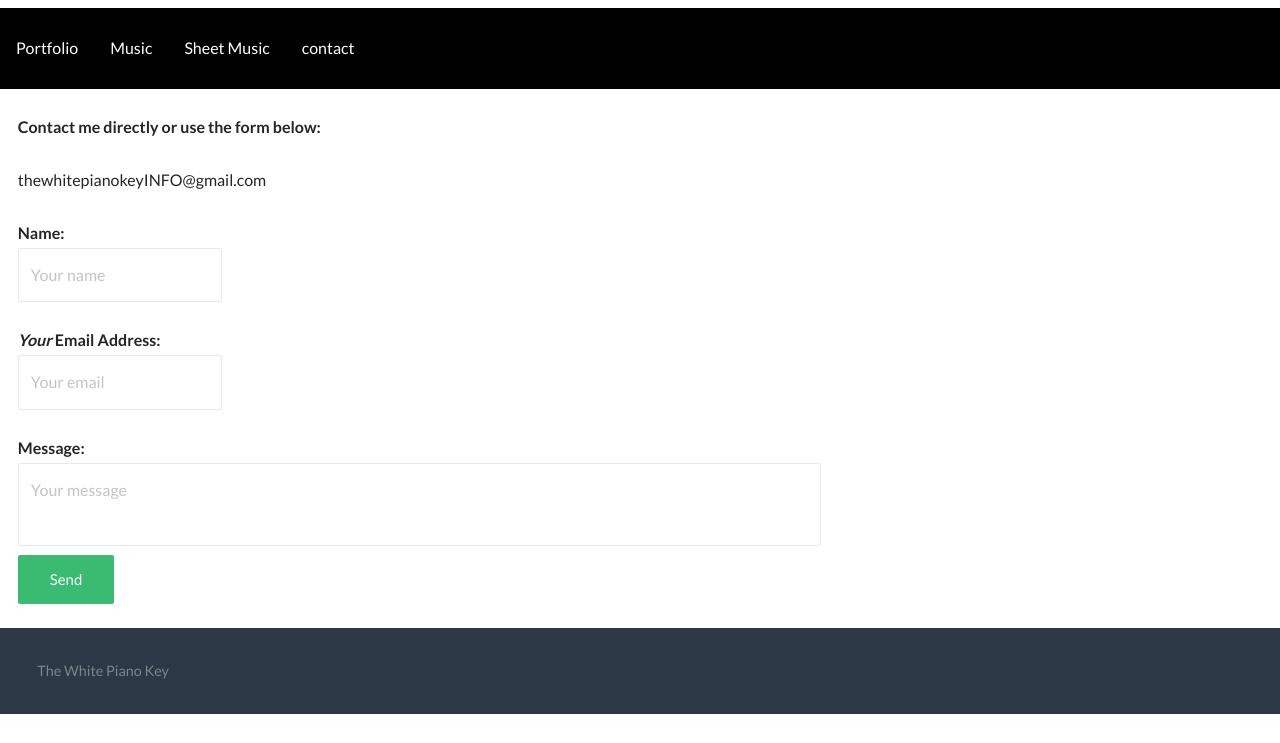
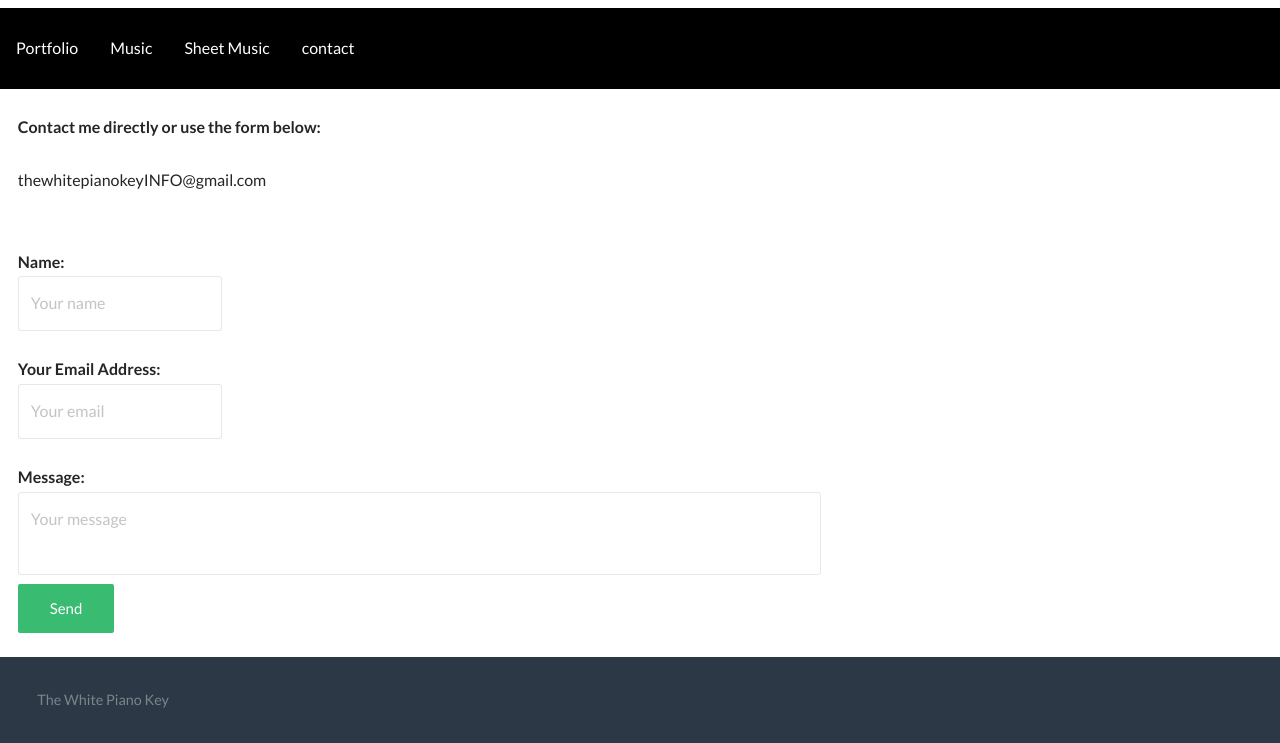
Before and after one commit to TheWhitePianoKey/TheWhitePianoKey, a plain HTML site: page contact/index.html in a window 1280 px wide. Shown: the part 203-946 px from the top of the page. Before the commit the page ends 917 px from the top, so only its background shows below. Drawn offline with nearby package versions, Linux system fonts and the light colour scheme.

Commit message:
Update index.html

```diff
--- a/contact/index.html
+++ b/contact/index.html
@@ -202,13 +202,14 @@ margin-top: 0em;
 
 
 <div class="page-content">
-<p><strong>Contact me directly or use the form below:</strong><br />
-	<p>thewhitepianokeyINFO@gmail.com<br />
 
 <form id="contactform" action="//formspree.io/thewhitepianokeyINFO@gmail.com" method="POST">
+	<p><strong>Contact me directly or use the form below:</strong><br />
+	<p>thewhitepianokeyINFO@gmail.com<br />
+		<br />
 	<p><strong>Name:</strong><br />
     <input type="text" name="name" placeholder="Your name">
-<p><em><strong>Your</strong></em> <strong>Email Address:</strong><br />
+<p><strong>Your</strong> <strong>Email Address:</strong><br />
     <input type="email" name="_replyto" placeholder="Your email">
 	<p><strong>Message:</strong><br />
     <textarea name="message" placeholder="Your message"></textarea>
```
